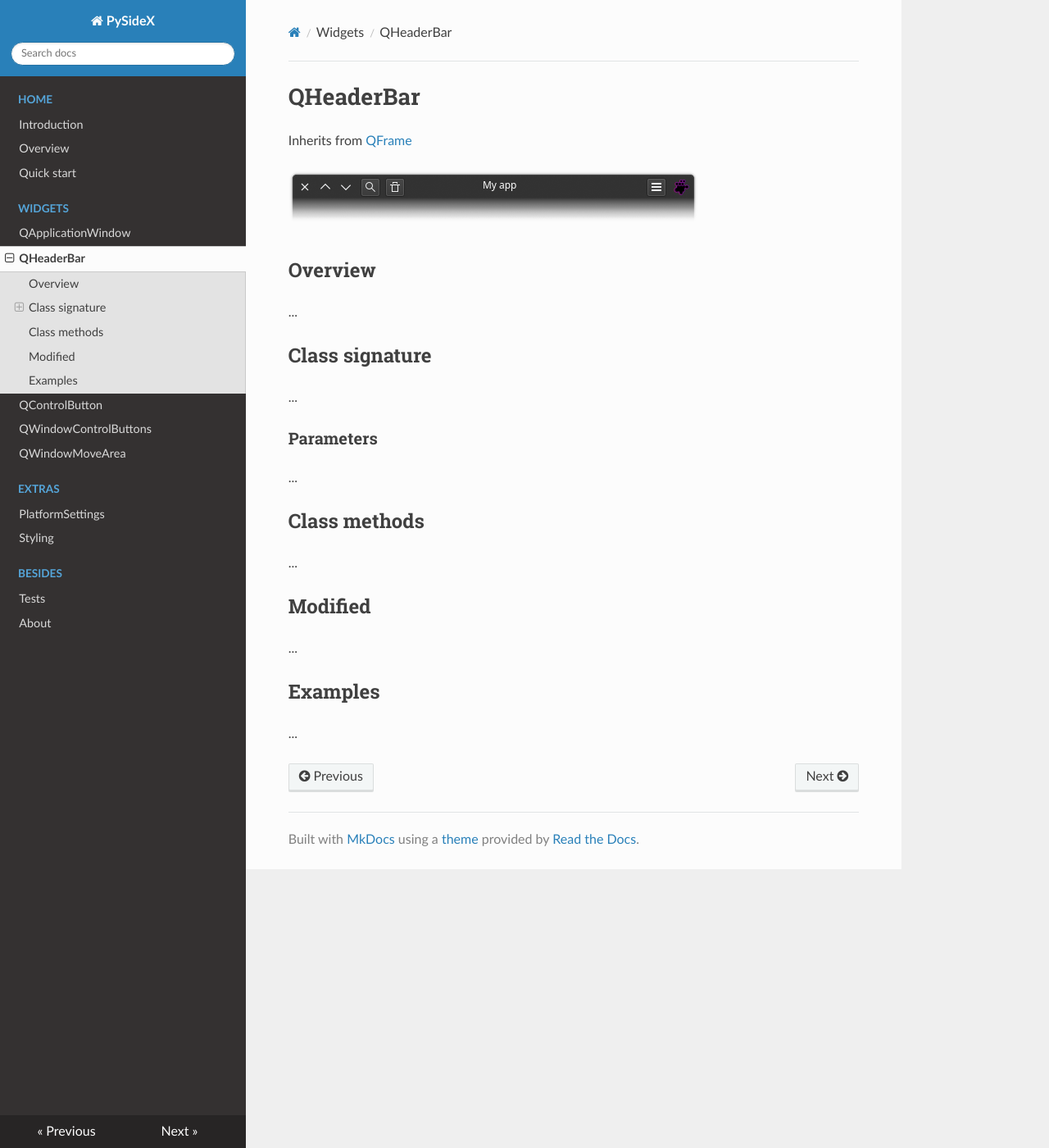
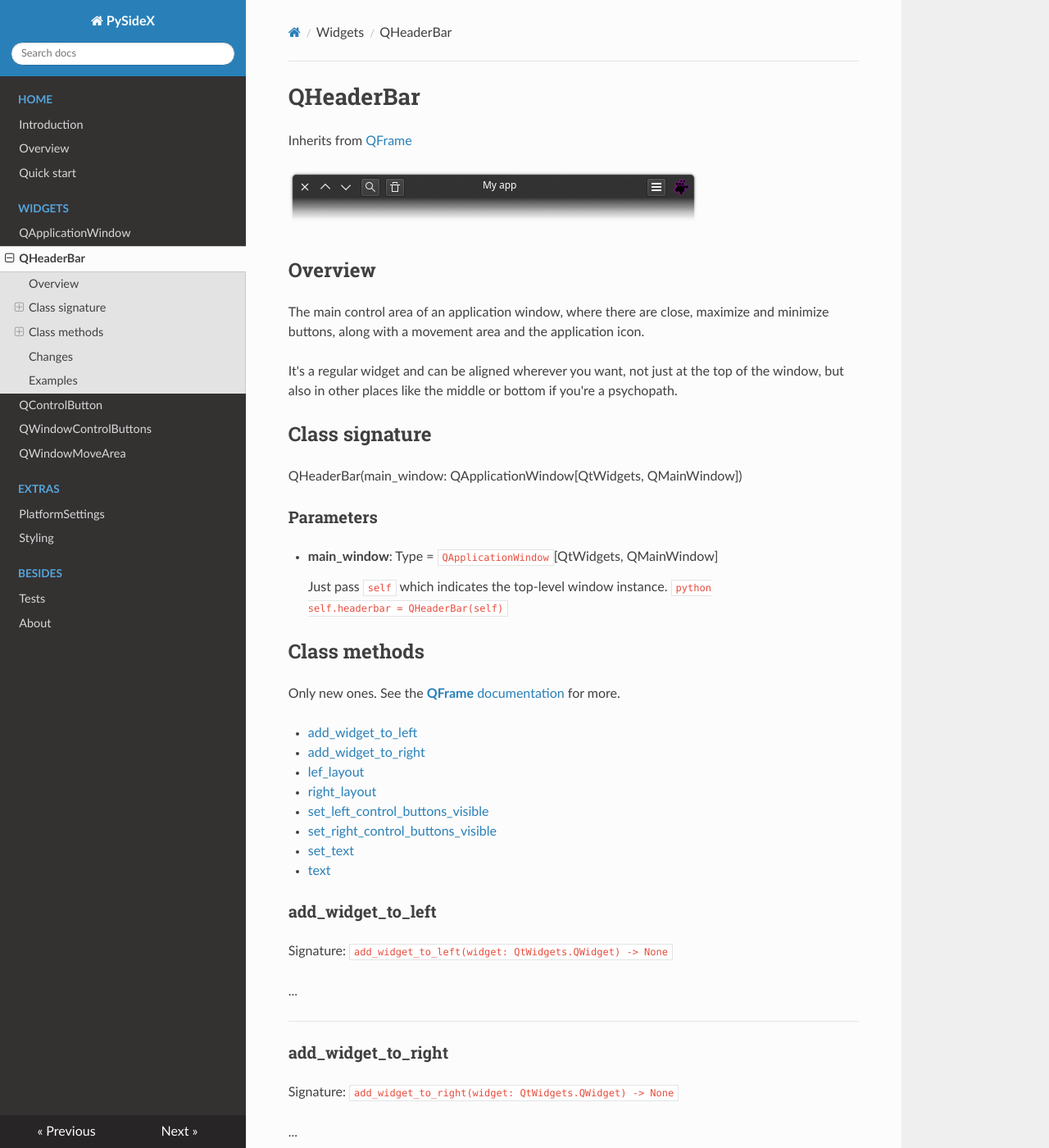
Before and after one commit to reticulardev/xside, an MkDocs documentation site: the page built from docs/reference_QHeaderBar.md, in a window 1280 px wide and 1400 px high. Shown: the whole window at 82% size. Built offline with MkDocs 1.6.1, drawn with Linux system fonts in a browser that asks for light colours; nearby versions of some CDN libraries; some of the changed text lies outside the part shown.

Commit message:
QHeaderBar doc - init

````diff
--- a/docs/reference_QHeaderBar.md
+++ b/docs/reference_QHeaderBar.md
@@ -6,23 +6,117 @@ Inherits from [QFrame](https://doc.qt.io/qtforpython-6/PySide6/QtWidgets/QFrame.
 
 ## Overview
 
-...
+The main control area of an application window, where there are close, maximize
+and minimize buttons, along with a movement area and the application icon.
+
+It's a regular widget and can be aligned wherever you want, not just at the top
+of the window, but also in other places like the middle or bottom if you're a
+psychopath.
 
 ## Class signature
 
-...
+QHeaderBar(main_window: QApplicationWindow[QtWidgets, QMainWindow])
 
 ### Parameters
 
-...
+  - **main_window**: Type = `QApplicationWindow`[QtWidgets, QMainWindow]
+
+    Just pass `self` which indicates the top-level window instance.
+    ```python
+    self.headerbar = QHeaderBar(self)
+    ```
 
 ## Class methods
 
+Only new ones. See the
+[**QFrame** documentation](https://doc.qt.io/qtforpython-6/PySide6/QtWidgets/QFrame.html)
+for more.
+
+- [add_widget_to_left](#add_widget_to_left)
+
+- [add_widget_to_right](#add_widget_to_right)
+
+- [lef_layout](#lef_layout)
+
+- [right_layout](#right_layout)
+
+- [set_left_control_buttons_visible](#set_left_control_buttons_visible)
+
+- [set_right_control_buttons_visible](#set_right_control_buttons_visible)
+
+- [set_text](#set_text)
+
+- [text](#text)
+
+### add_widget_to_left
+
+Signature: `add_widget_to_left(widget: QtWidgets.QWidget) -> None`
+
 ...
 
-## Modified
+---
+
+### add_widget_to_right
+
+Signature: `add_widget_to_right(widget: QtWidgets.QWidget) -> None`
 
 ...
+
+---
+
+### lef_layout
+
+Signature: `lef_layout() -> QtWidgets.QHBoxLayout`
+
+...
+
+---
+
+### right_layout
+
+Signature: `right_layout() -> QtWidgets.QHBoxLayout`
+
+...
+
+---
+
+### set_left_control_buttons_visible
+
+Signature: `set_left_control_buttons_visible(visible: bool) -> None`
+
+...
+
+---
+
+### set_right_control_buttons_visible
+
+Signature: `set_right_control_buttons_visible(visible: bool) -> None`
+
+...
+
+---
+
+### set_text
+
+Signature: `set_text(text: str) -> None`
+
+...
+
+---
+
+### text
+
+Signature: `text() -> str`
+
+...
+
+---
+
+## Changes
+
+The `resize_event` method needed, at least temporarily, to be
+rewritten and is therefore not currently accessible. So consider using specific
+event methods like `event_filter`.
 
 ## Examples
 
````
Also changed, not shown: docs/overview.md (+3 -2 lines), docs/reference_QApplicationWindow.md (+17 -28 lines), 1 other file.
